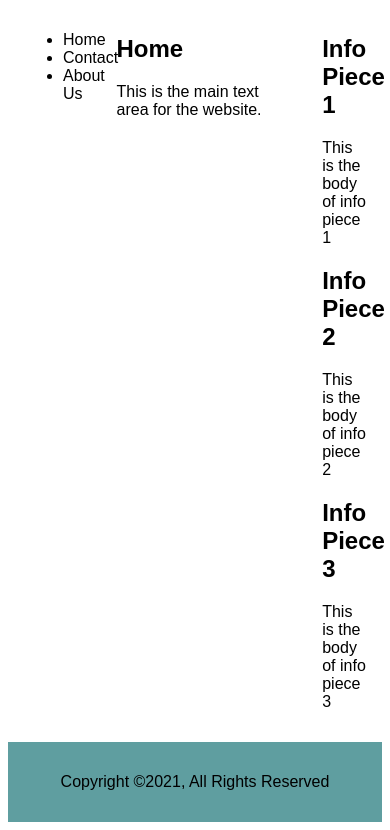
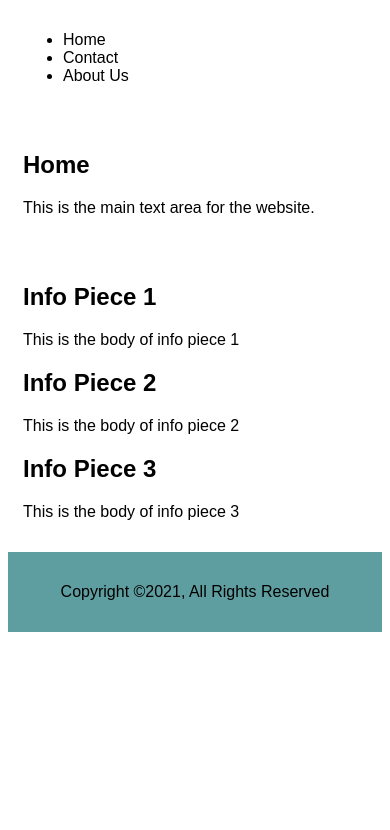
Before and after one commit to aburke-cgcc/cs162_ab_wk6_lecture, a PHP site: page / in a window 390 px wide. Shown: the part 221-1051 px from the top of the page. After the commit the page ends 853 px from the top, so only its background shows below. Run offline with PHP 8.4, Linux system fonts and the light colour scheme.

Commit message:
Added in media rules

```diff
--- a/styles/styles.css
+++ b/styles/styles.css
@@ -73,3 +73,24 @@ footer{
 #page-title{
 
 }
+
+/* ------------- */
+/* Media Rules */
+/* ------------- */
+/*tables/ipads*/
+@media only screen and (max-width: 768px){
+    .col-1, .col-3{
+        width: 25%;
+    }
+
+    .col-2{
+        width: 50%;
+    }
+}
+
+
+@media only screen and (max-width: 767px){
+    [class*="col-"]{
+        width: 100%;
+    }
+}
```
